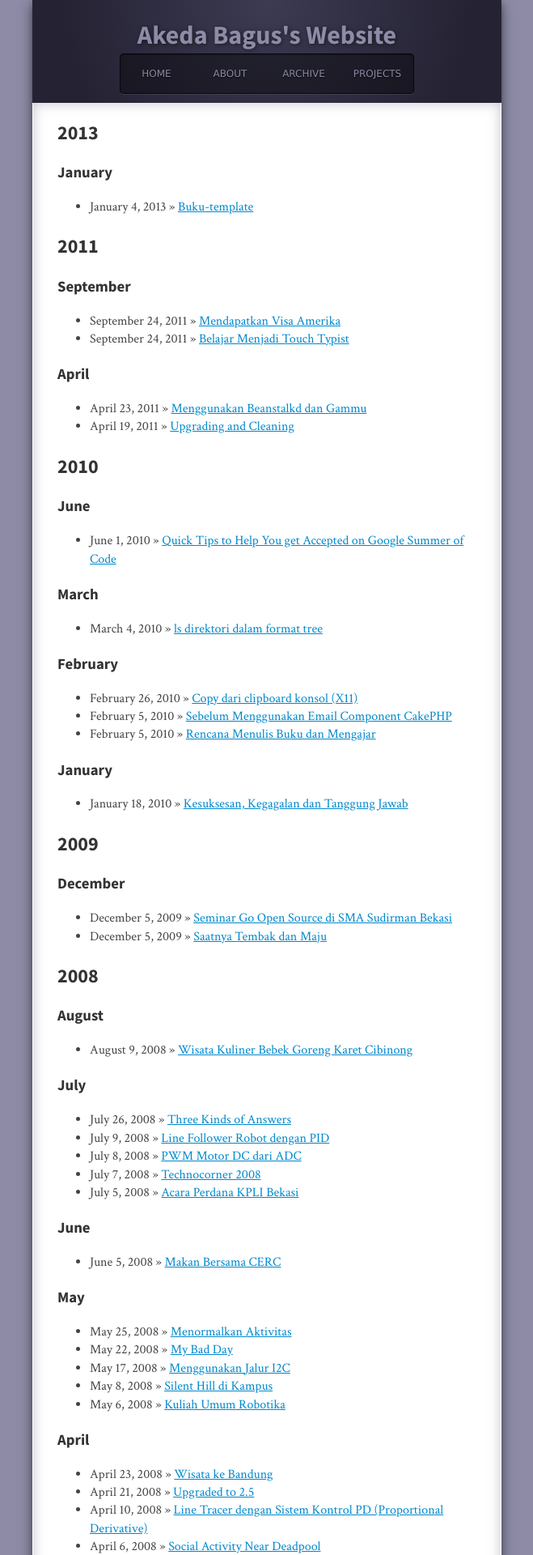
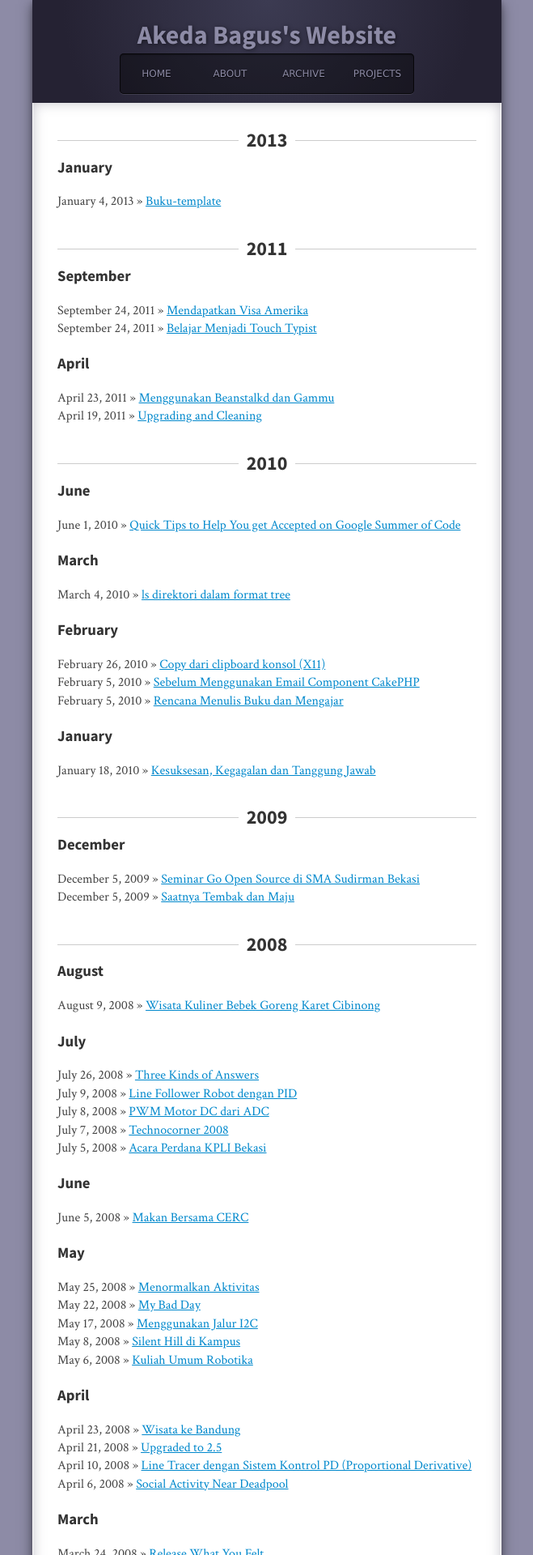
Before and after one commit to gedex/gedex.github.com, a Jekyll site: the page built from archive.html, in a window 1280 px wide. Shown: the top 1920 px of the page at 81% size, without its empty margins (310-969 px from the left). Built offline with Jekyll 4.4.1, drawn with Linux system fonts in a browser that asks for light colours; nearby versions of some CDN libraries; some web fonts are replaced; Markdown is read by kramdown in place of the engine named in the settings.

Commit message:
Added year line separator in archive.

```diff
--- a/_layouts/default.html
+++ b/_layouts/default.html
@@ -44,7 +44,7 @@
                 </nav>
             </header>
 
-            <div id="content" class="main-content clearfix">
+            <div id="content" class="main-content clearfix{% if page.classes %} {{ page.classes }}{% endif %}">
                 {{ content }}
             </div>
 
--- a/archive.html
+++ b/archive.html
@@ -10,7 +11,7 @@ layout: default
     {% capture next_month %}{{ post.previous.date | date: "%B" }}{% endcapture %}
 
     {% if forloop.first %}
-    <h2>{{this_year}}</h2>
+    <h2><span>{{this_year}}</span></h2>
     <h3>{{this_month}}</h3>
     <ul>
     {% endif %}
@@ -25,7 +26,7 @@ layout: default
     {% else %}
         {% if this_year != next_year %}
         </ul>
-        <h2>{{next_year}}</h2>
+        <h2><span>{{next_year}}</span></h2>
         <h3>{{next_month}}</h3>
         <ul>
         {% else %}
--- a/css/main.css
+++ b/css/main.css
@@ -231,9 +231,46 @@ article header {
     right: 0;
 }
 
+/* ===============
+    ARCHIVE
+   =============== */
+
+.archive {
+    /*padding-top: 1.875em;*/
+}
+
+.archive h2 {
+    margin-top: 1.875em;
+    border-bottom: 1px solid #ccc;
+    line-height: 1px;
+    text-align: center;
+}
+
+.archive h2 span {
+    background-color: #fff;
+    padding: 0 10px;
+}
+
+.archive ul {
+    margin-left: 0;
+    padding-left: 0;
+}
+
+.archive li {
+    list-style: none;
+}
+
+/* ===============
+    COMMENTS
+   =============== */
+
 .comments {
     margin-top: 1.875em;
 }
+
+/* ===============
+    FOOTER
+   =============== */
 
 .footer {
     background: #282537;
```
Also changed, not shown: other parts of archive.html (+1 -0 lines).
